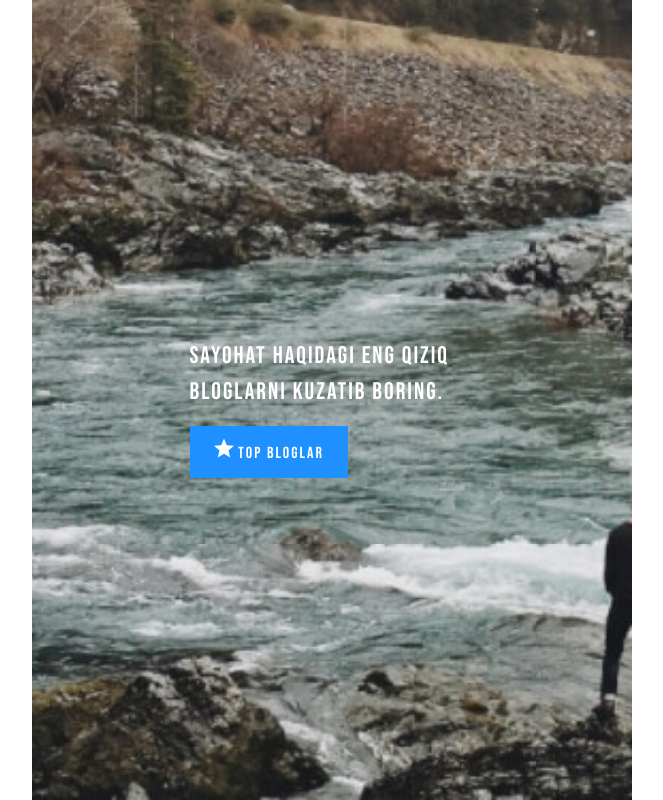
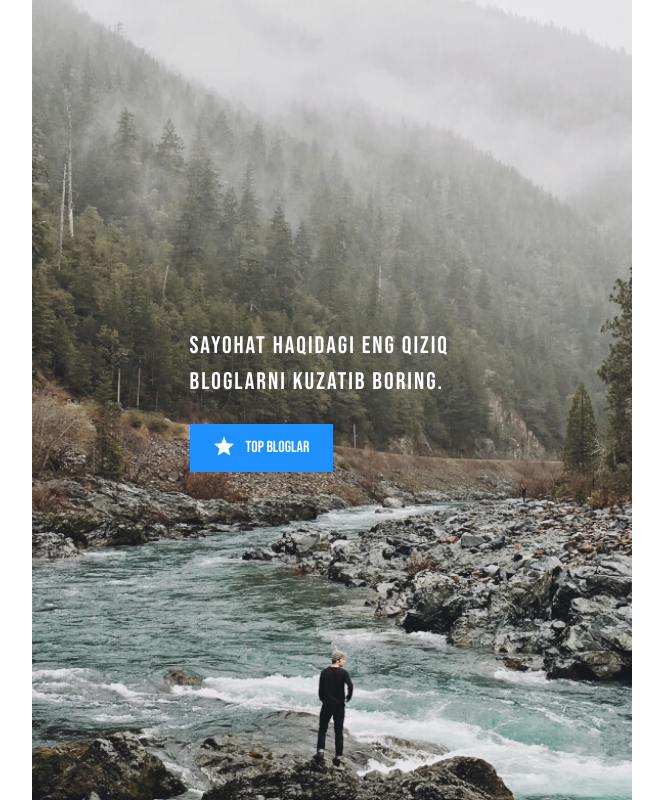
Before and after one commit to dunyo2107/Article, a plain HTML site: page index.html in a window 1280 px wide. Shown: the whole page, without its empty margins (8-671 px from the left). Drawn offline with Linux system fonts and the light colour scheme; a web font is replaced by a local one.

Commit message:
hero section fix

```diff
--- a/css/style.css
+++ b/css/style.css
@@ -37,9 +37,8 @@ img{
 
 .main-content{
     display: flex;
-    justify-content: center;
+    flex-direction: column;
     flex-grow: 1;
-    /* align-items: center; */
 }
 
 /* Hero section */
@@ -55,13 +54,12 @@ img{
     display: flex;
     justify-content: center;
     align-items: center;
-    width: 600px;
+    width: 100%;
     max-width: 600px;
-    background-image: url("/img/hero-bg.jpeg");
+    background-image: url(../img/Rectangle\ 1.jpg);
     background-repeat: no-repeat;
     background-size: cover;
     background-position: center bottom;
-    background-attachment: fixed;
 }
 .hero-content {
     width: 285px;
@@ -72,20 +70,22 @@ img{
     font-weight: 400;
     font-size: 24px;
     letter-spacing: 2px;
+    margin: 0;
+    padding: 0;
+    margin-bottom: 24px;
 }
 .hero-link {
+    display: inline-block;
     text-decoration: none;
     color: #fff;
     font-family: "Bebas Neue", "Roboto Condensed", Arial, sans-serif;
     text-transform: uppercase;
     font-size: 16px;
-    line-height: 24px;
-    letter-spacing: 2px;
+    background-color: #1E90FF;
 }
 .hero-link-content {
-    display: inline-block;
+    display: flex;
     padding: 12px 24px;
-    background-color: #1E90FF;
 }
 .hero-link-content::before{
     display: inline-block;
@@ -95,6 +95,7 @@ img{
     background-image: url(/img/Vector.svg);
     background-repeat: no-repeat;
     text-align: center;
+    margin-right: 12px;
 }
 
 .articles {
@@ -103,7 +104,8 @@ img{
 
 
 
-
+/* line-height: 24px;
+    letter-spacing: 2px; */
 
 
 @media
```
Also changed, not shown: img/Rectangle 1.jpg (added), img/Rectangle 1@2x.jpg (added).
